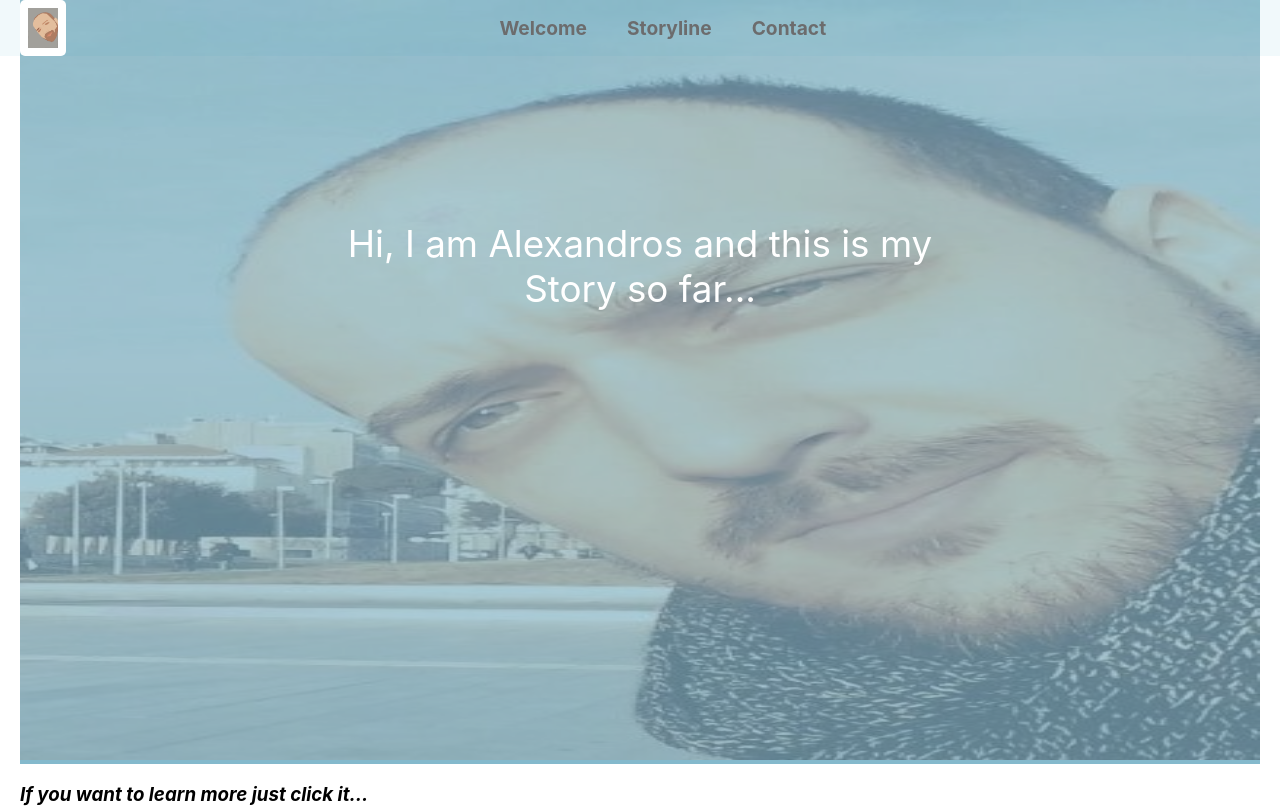
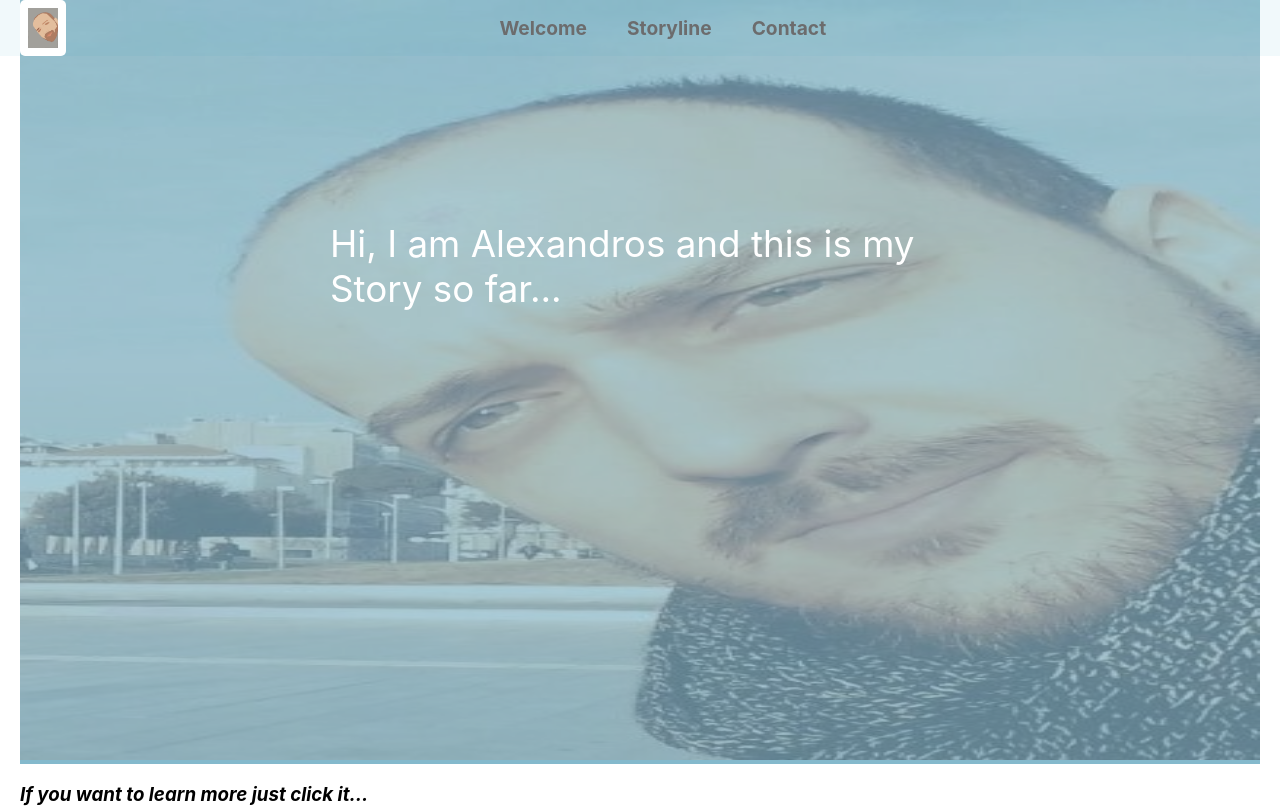
Before and after one commit to Alexzg/Web_Alex, a React (Create React App) app in the folder v2/alexandros-zogkas-webpage/: page / in a window 1280 px wide. Shown: the top 807 px of the page. Built offline with nearby package versions, Linux system fonts and the light colour scheme.

Commit message:
Update StoryYearLabel.css

```diff
--- a/v2/alexandros-zogkas-webpage/src/components/Story/StoryYearLabel/StoryYearLabel.css
+++ b/v2/alexandros-zogkas-webpage/src/components/Story/StoryYearLabel/StoryYearLabel.css
@@ -1,3 +1,4 @@
-p {
+.YearLabelMainBody p {
 	text-align: center;
+	font-size: 1.3em;
 }
```
